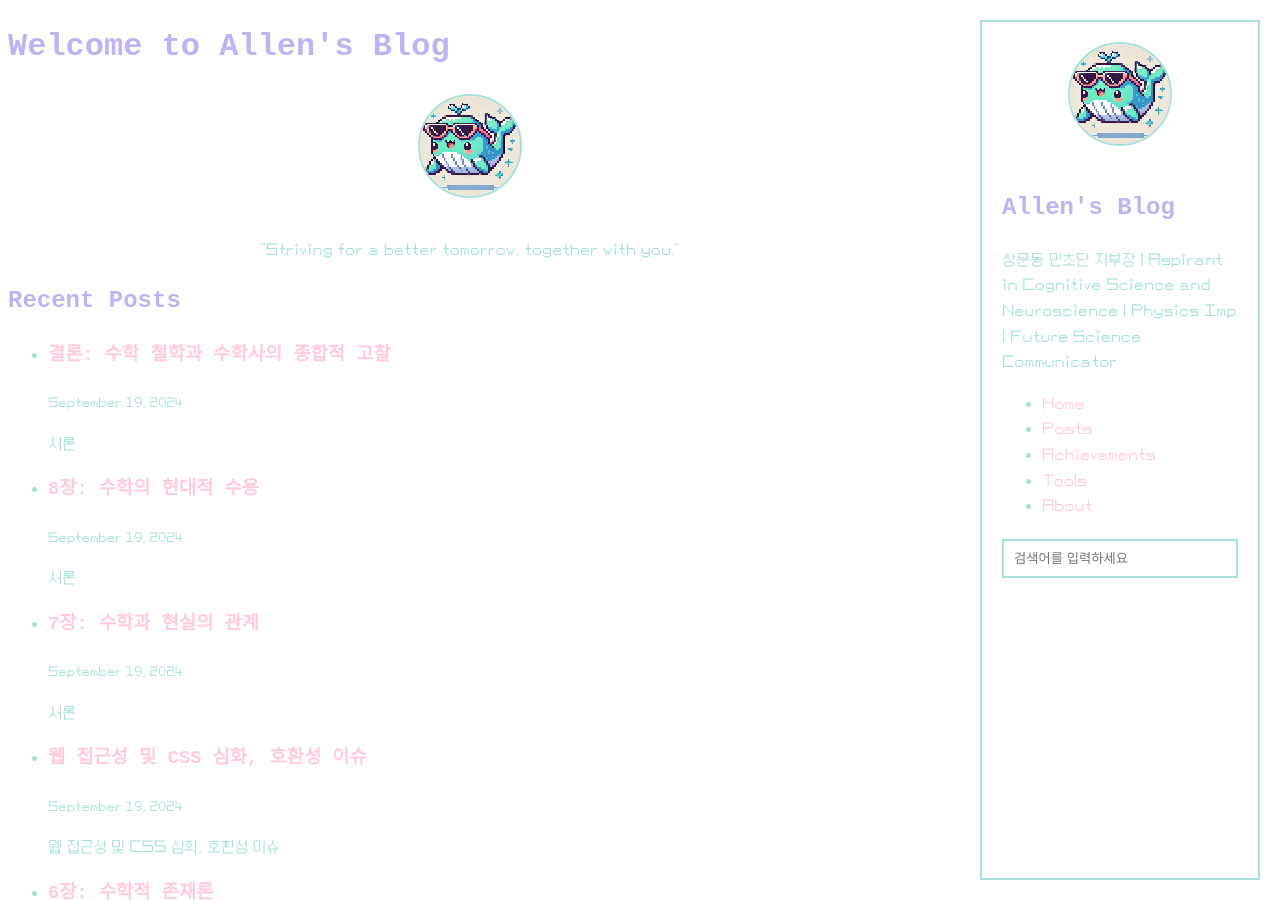
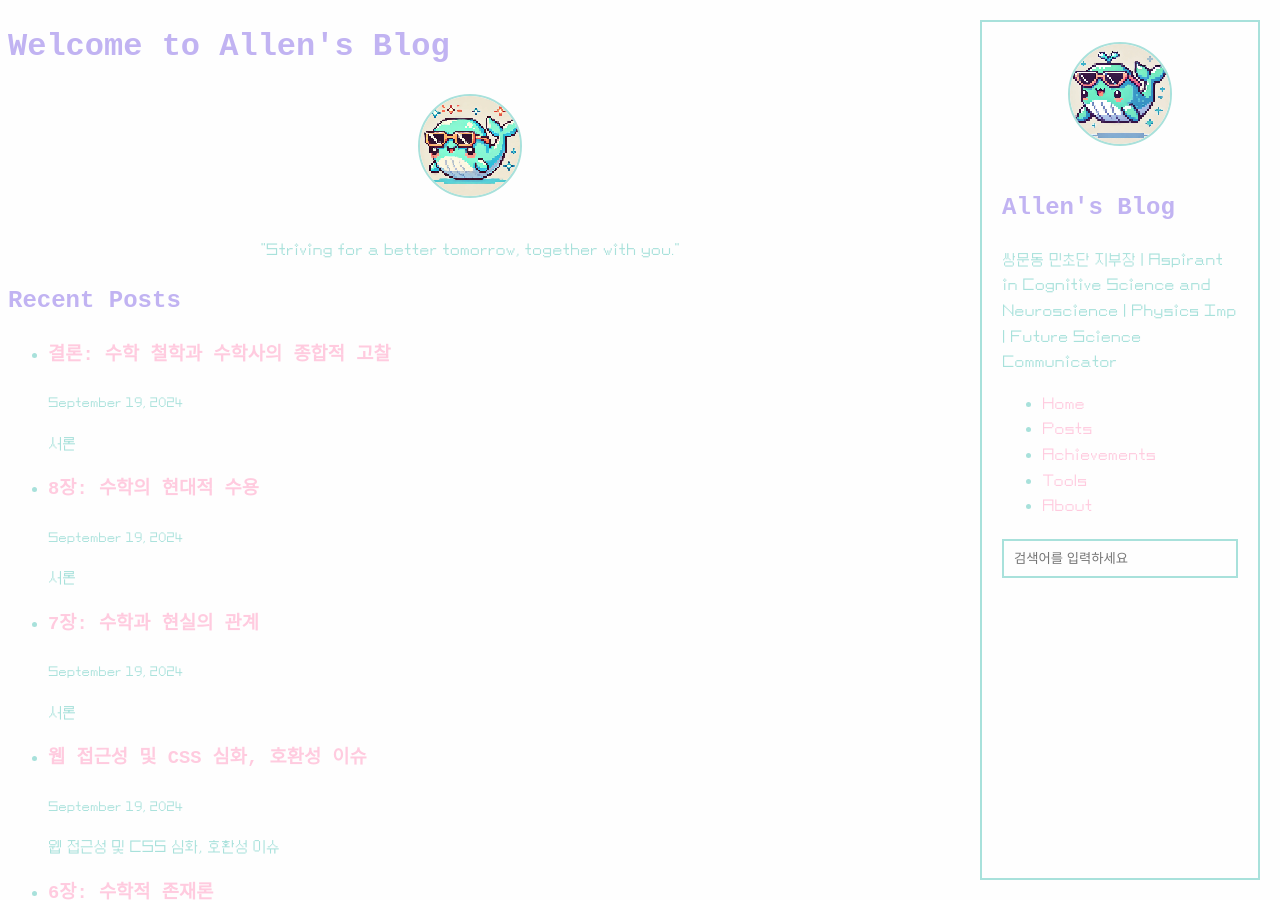
Before and after one commit to allenkang92/allenkang92.github.io, a Jekyll site: the page built from index.html, in a window 1280 px wide and 900 px high. Built offline with Jekyll 4.4.1, drawn with Linux system fonts in a browser that asks for light colours; some web fonts are replaced.

Commit message:
사진 수정

```diff
--- a/index.html
+++ b/index.html
@@ -8,7 +8,7 @@ title: Home
   <div class="home">
     <h1>Welcome to Allen's Blog</h1>
     <section class="profile">
-      <img src="/assets/images/allen_logo.png" alt="Allen's profile picture" class="profile-pic">
+      <img src="/assets/images/allen_logo_ver2.png" alt="Allen's profile picture" class="profile-pic">
       <p>"Striving for a better tomorrow, together with you."</p>
     </section>
 
```
